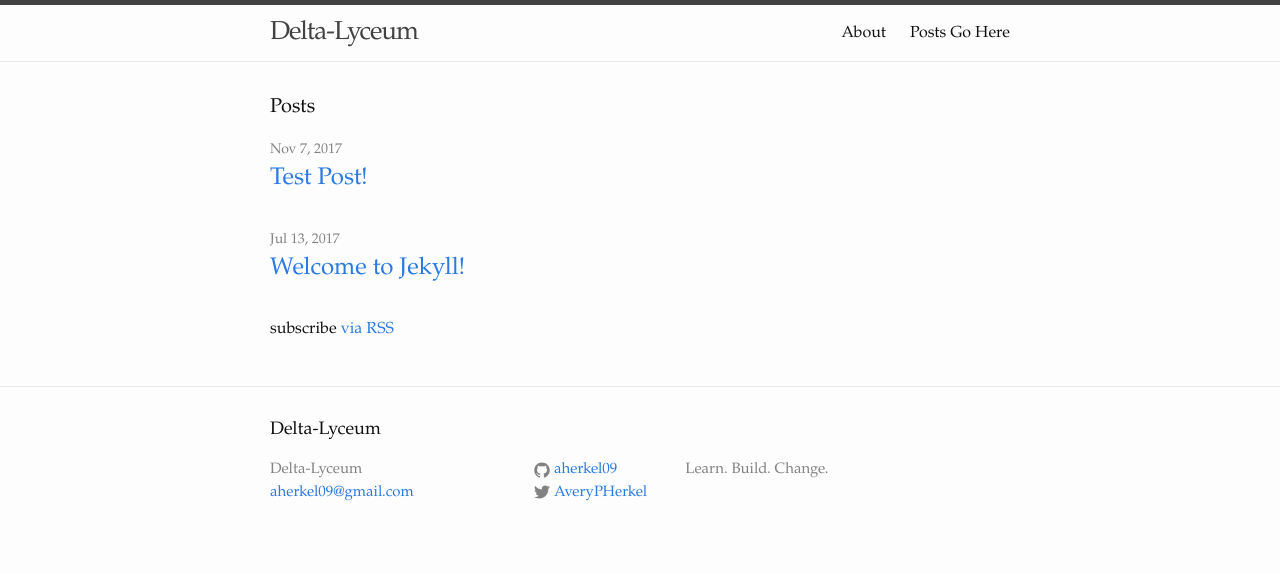
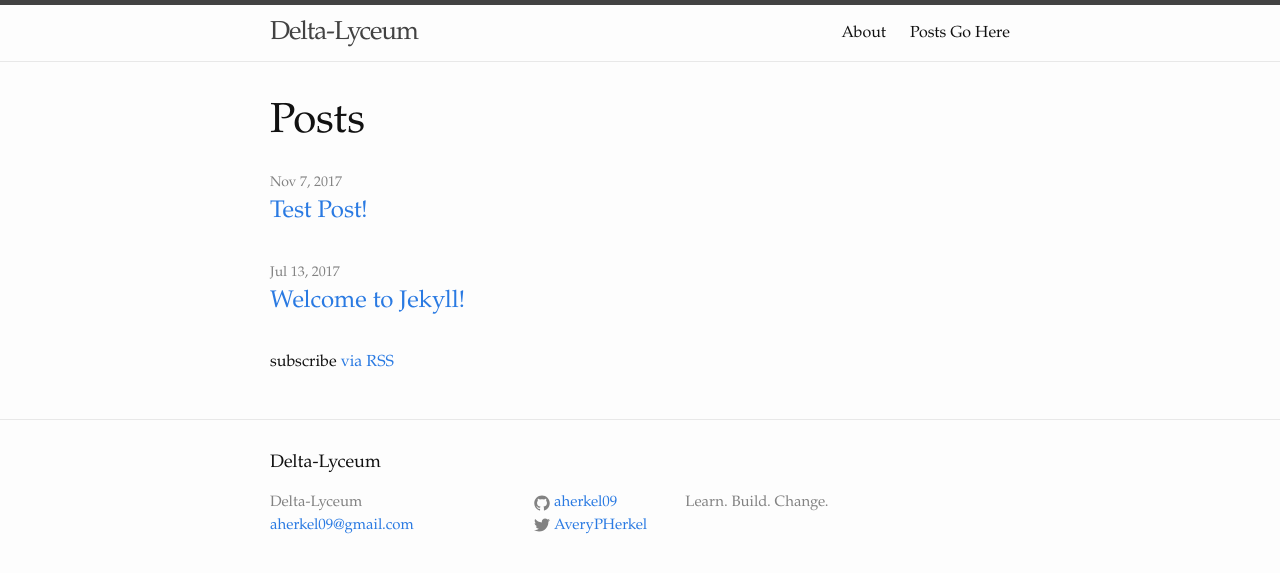
Before and after one commit to DeltaLyceum/aherkel09.github.io, a Jekyll site: the page built from index.html, in a window 1280 px wide. Shown: the top 573 px of the page. Built offline with Jekyll 4.4.1, drawn with Linux system fonts in a browser that asks for light colours.

Commit message:
Update _layout.scss

```diff
--- a/_sass/_layout.scss
+++ b/_sass/_layout.scss
@@ -172,7 +172,7 @@
 }
 
 .page-heading {
-    font-size: 20px;
+    font-size: 42px;
 }
 
 .post-list {
@@ -204,7 +204,7 @@
 }
 
 .post-title {
-    font-size: 64px;
+    font-size: 36px;
     letter-spacing: -1px;
     line-height: 1;
 
```
